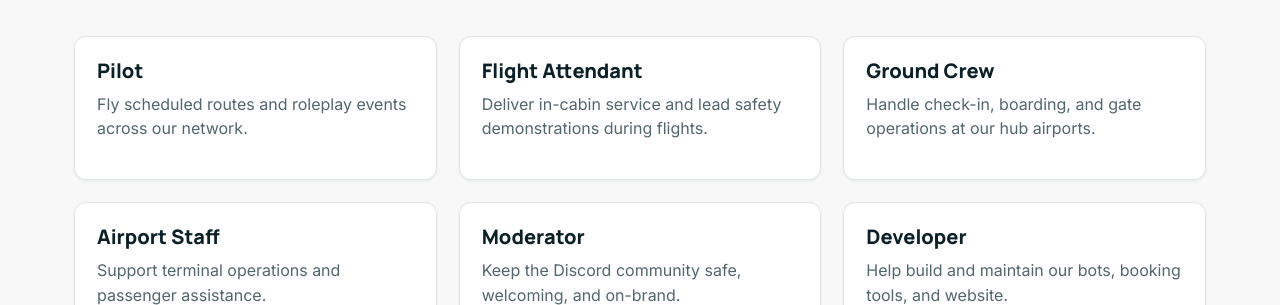
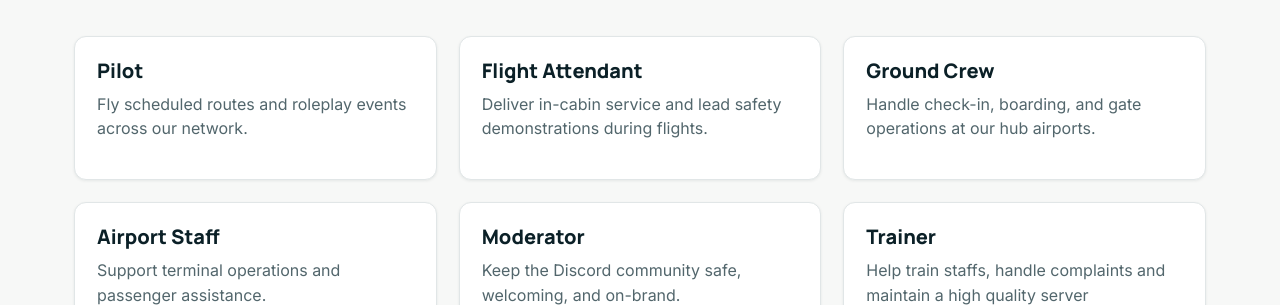
Before and after one commit to nguyenhuukhoinguyen082-crypto/website.com, a website: page public/careers.html in a window 1280 px wide. Shown: the part 647-952 px from the top of the page. Drawn offline with Linux system fonts and the light colour scheme.

Commit message:
Your commit message here

```diff
--- a/public/careers.html
+++ b/public/careers.html
@@ -32,7 +32,7 @@
       <div class="card"><h3>Ground Crew</h3><p>Handle check-in, boarding, and gate operations at our hub airports.</p></div>
       <div class="card"><h3>Airport Staff</h3><p>Support terminal operations and passenger assistance.</p></div>
       <div class="card"><h3>Moderator</h3><p>Keep the Discord community safe, welcoming, and on-brand.</p></div>
-      <div class="card"><h3>Developer</h3><p>Help build and maintain our bots, booking tools, and website.</p></div>
+      <div class="card"><h3>Trainer</h3><p>Help train staffs, handle complaints and maintain a high quality server</p></div>
     </div>
     <p class="data-note" style="margin-top:32px;">Applications, exams, and onboarding are handled through our staff portal — sign in with Discord to begin.</p>
   </div>
```
